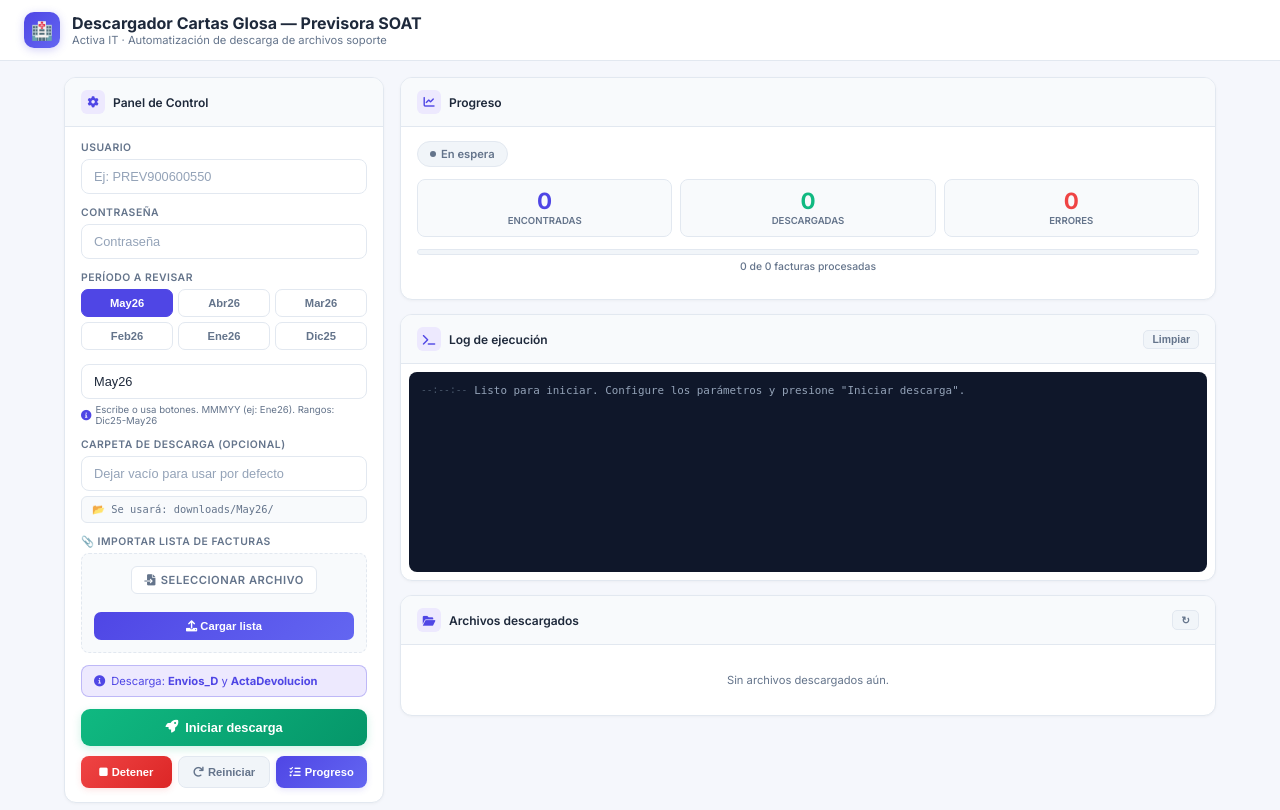
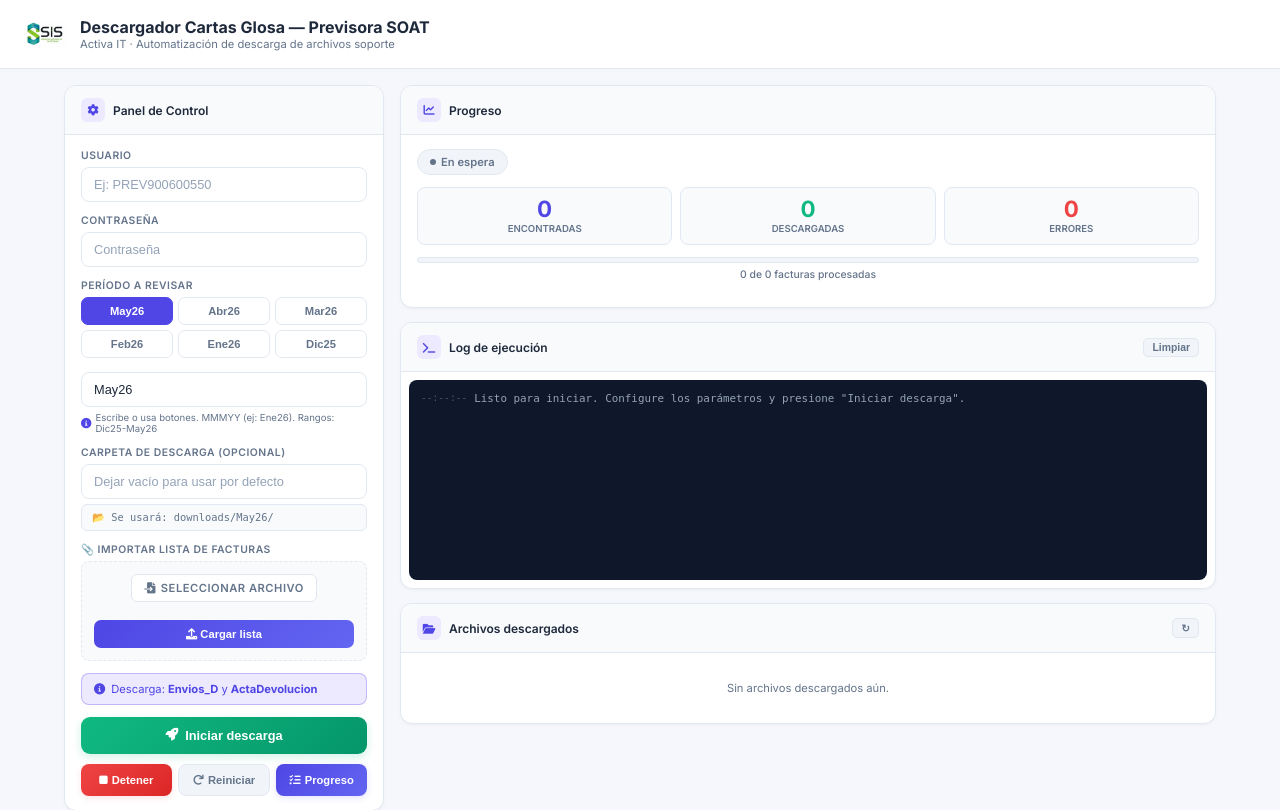
Before and after one commit to Cartera-SNet/Previsora-Activa, a Flask app: page / in a window 1280 px wide. Shown: the top 810 px of the page. Run offline with Flask 3, Linux system fonts and the light colour scheme; data that the repository does not hold is empty.

Commit message:
Nuevo Inicio

```diff
--- a/templates/index.html
+++ b/templates/index.html
@@ -3,6 +3,7 @@
 <head>
 <meta charset="UTF-8">
 <meta name="viewport" content="width=device-width, initial-scale=1.0">
+<link rel="icon" type="image/x-icon" href="/static/favicon.ico">
 <title>Activa IT — Descargador Cartas Glosa Previsora</title>
 <link href="https://fonts.googleapis.com/css2?family=Inter:wght@300;400;500;600;700&display=swap" rel="stylesheet">
 <link rel="stylesheet" href="https://cdnjs.cloudflare.com/ajax/libs/font-awesome/6.0.0-beta3/css/all.min.css">
@@ -43,15 +44,19 @@
     z-index: 50;
   }
   .header-icon {
-    width: 36px;
-    height: 36px;
-    background: linear-gradient(135deg, var(--accent), #6366f1);
-    border-radius: 10px;
+    width: 44px;
+    height: 44px;
+    border-radius: 8px;
     display: flex;
     align-items: center;
     justify-content: center;
-    font-size: 1.1rem;
-    box-shadow: 0 2px 8px rgba(79, 70, 229, 0.25);
+    overflow: hidden;
+    background: transparent;
+  }
+  .header-icon img {
+    width: 100%;
+    height: 100%;
+    object-fit: contain;
   }
   header h1 { font-size: 1rem; font-weight: 700; color: var(--text-primary); }
   header p { font-size: 0.7rem; color: var(--text-secondary); }
@@ -599,7 +604,7 @@
 <body>
 
 <header>
-  <div class="header-icon">🏥</div>
+  <div class="header-icon"><img src="/static/logo.png" alt="SIS Logo"></div>
   <div>
     <h1>Descargador Cartas Glosa — Previsora SOAT</h1>
     <p>Activa IT · Automatización de descarga de archivos soporte</p>
```
Also changed, not shown: requirements.txt (line endings or trailing spaces), static/favicon.ico (added), static/logo.png (added).
